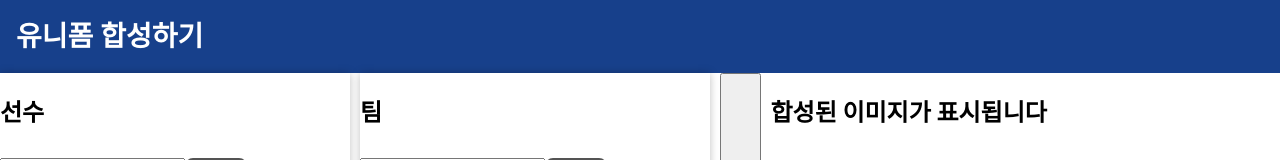
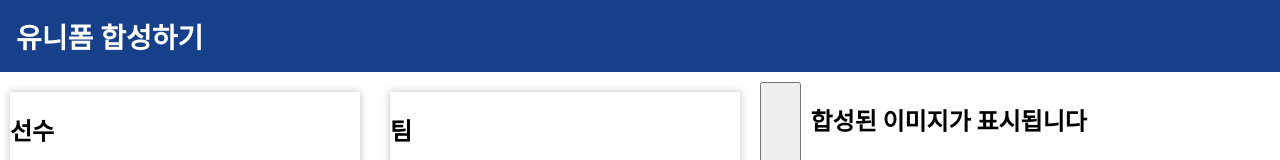
Before and after one commit to MC-Project3/FE_PJ3, a React (Create React App) app: page / in a window 1280 px wide. Shown: the top 160 px of the page. Built offline with nearby package versions, Linux system fonts and the light colour scheme; no server answers.

Commit message:
feat(layout): Add Layout Component

```diff
--- a/src/App.js
+++ b/src/App.js
@@ -3,19 +3,17 @@ import SearchTeam from './components/SearchTeam';
 import Result from './components/Result';
 import CombineButton from './components/CombineButton';
 import classes from './App.module.css';
+import Layout from './layout/Layout';
 import HeaderTitle from './components/HeaderTitle';
 
 function App() {
   return (
-    <div className={classes.screen}>
-      <HeaderTitle />
-      <div className={classes.layout}>
+    <Layout headerTitle={<HeaderTitle />}>
         <SearchPlayer />
         <SearchTeam />
         <CombineButton />
         <Result />
-      </div>
-    </div>
+    </Layout>
   );
 }
 
--- a/src/components/HeaderTitle.js
+++ b/src/components/HeaderTitle.js
@@ -2,8 +2,6 @@ import classes from './HeaderTitle.module.css';
 
 export default function HeaderTitle(props) {
     return (
-        <div className={classes.header}>
-            <header className={classes.title}>유니폼 합성하기</header>
-        </div>
+        <header className={classes.title}>유니폼 합성하기</header>
     )
 }
--- a/src/components/HeaderTitle.module.css
+++ b/src/components/HeaderTitle.module.css
@@ -1,13 +1,7 @@
-.header {
-    background-color: #17408B;
-    padding: 16px;
-}
-
 .title {
     font-family: 'Noto Sans KR';
     font-style: normal;
     font-size: 28px;
-    line-height: 41px;
     color: #FFFFFF;
     font-weight: 700;
 }
--- a/src/components/SearchBox.module.css
+++ b/src/components/SearchBox.module.css
@@ -2,13 +2,11 @@
     display: flex;
     flex-direction: column;
     gap: 10px;
+    margin: 10px;
     box-shadow: 0px 0px 8px rgba(0, 0, 0, 0.25);
 }
 
 .searchTitle {
-    width: 30px;
-    height: 23px;
-
     font-family: 'Noto Sans KR';
     font-style: normal;
     font-weight: 700;
--- a/src/index.css
+++ b/src/index.css
@@ -11,9 +11,3 @@ code {
   font-family: source-code-pro, Menlo, Monaco, Consolas, 'Courier New',
     monospace;
 }
-
-@media (min-width: 600px) {
-  #root {
-    height: 100vh;
-  }
-}
--- /dev/null
+++ b/src/layout/Layout.js
@@ -0,0 +1,12 @@
+import classes from './Layout.module.css'
+
+export default function Layout(props) {
+  return (
+    <div className={classes.container}>
+      <div className={classes.header}>
+        {props.headerTitle}
+      </div>
+      <div className={classes.contentContainer}>{props.children}</div>
+    </div>
+  );
+}
--- /dev/null
+++ b/src/layout/Layout.module.css
@@ -0,0 +1,28 @@
+.container {
+
+}
+
+.header {
+    background-color: #17408B;
+    padding: 16px;
+    margin-bottom: 10px;
+}
+
+.contentContainer {
+    display: flex;
+    flex-direction: column;
+    gap: 10px;
+}
+
+@media (min-width: 600px) {
+  .container {
+    display: flex;
+    flex-direction: column;
+    height: 100vh;
+  }
+
+  .contentContainer {
+    flex-direction: row;
+    flex-grow: 1;
+  }
+}
```
